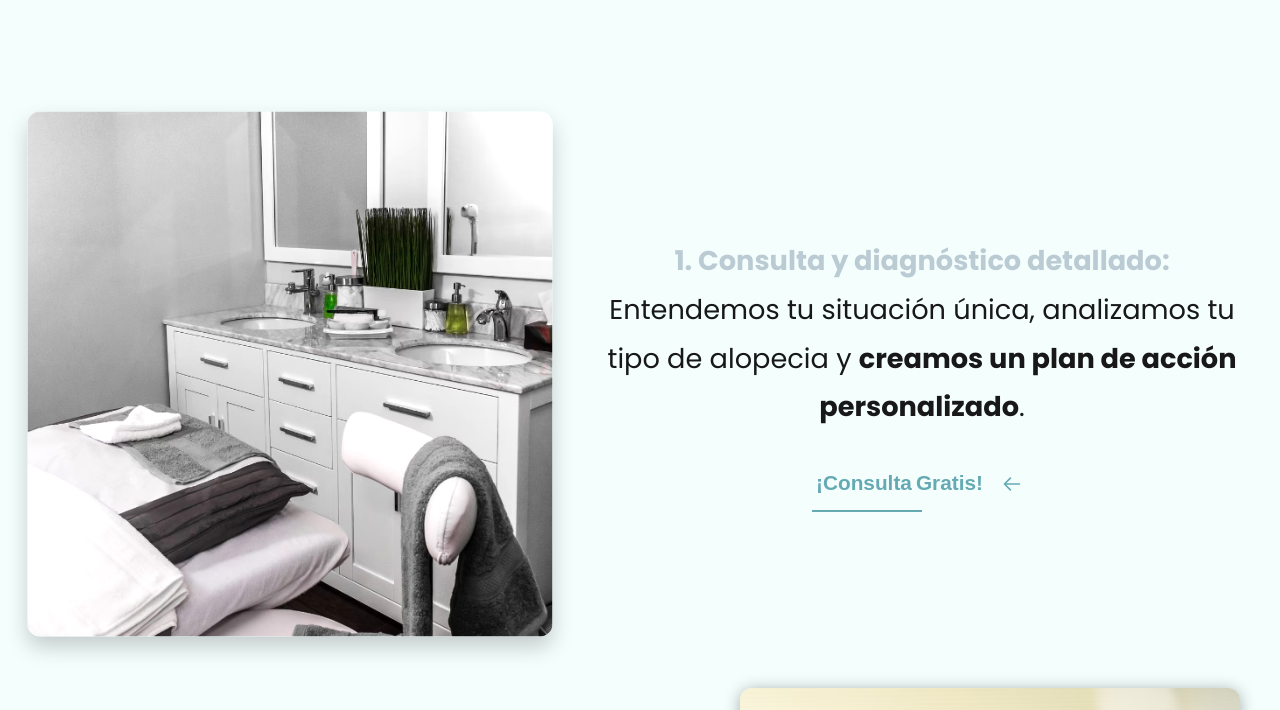
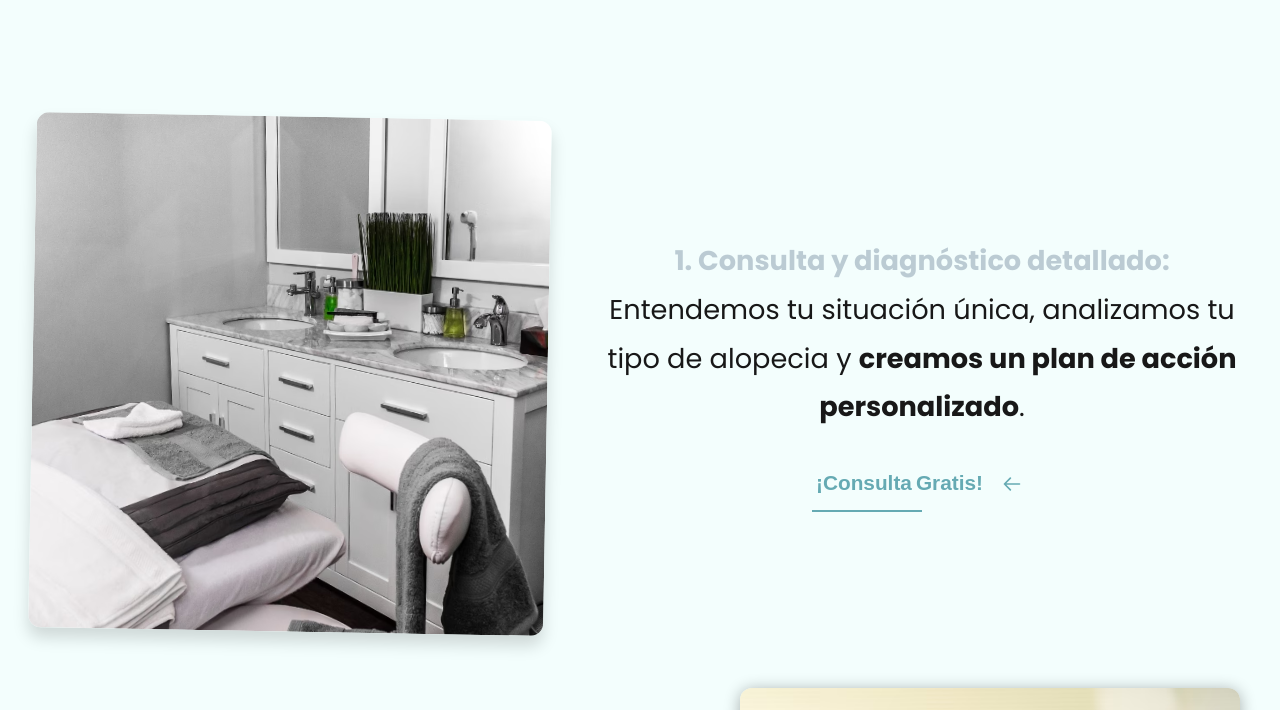
Before and after one commit to CamiloCuspian/medicina-estetica, a plain HTML site: page index.html in a window 1280 px wide. In both pictures the pointer is over the picture 290 px from the left and 2461 px from the top of the page. Shown: the part 2087-2797 px from the top of the page. Drawn offline with Linux system fonts and the light colour scheme; a web font is replaced by a local one.

Commit message:
esperar a que este sea el final

```diff
--- a/style.css
+++ b/style.css
@@ -492,11 +492,9 @@ span {
     transition: all 0.4s cubic-bezier(0.175, 0.885, 0.32, 1.275);
   }
   img:hover {
-    transform: scale(1.05);
-    -webkit-filter: brightness(1.1);
-            filter: brightness(1.1);
-    box-shadow: 0 10px 20px rgba(0, 0, 0, 0.2);
-    transition: all 0.3s ease-in-out;
+    transform: scale(1.03) rotate(1deg);
+    box-shadow: 0 10px 15px rgba(0, 0, 0, 0.15);
+    transition: all 0.3s ease-out;
   }
 }
 @media (max-width: 768px) {
```
